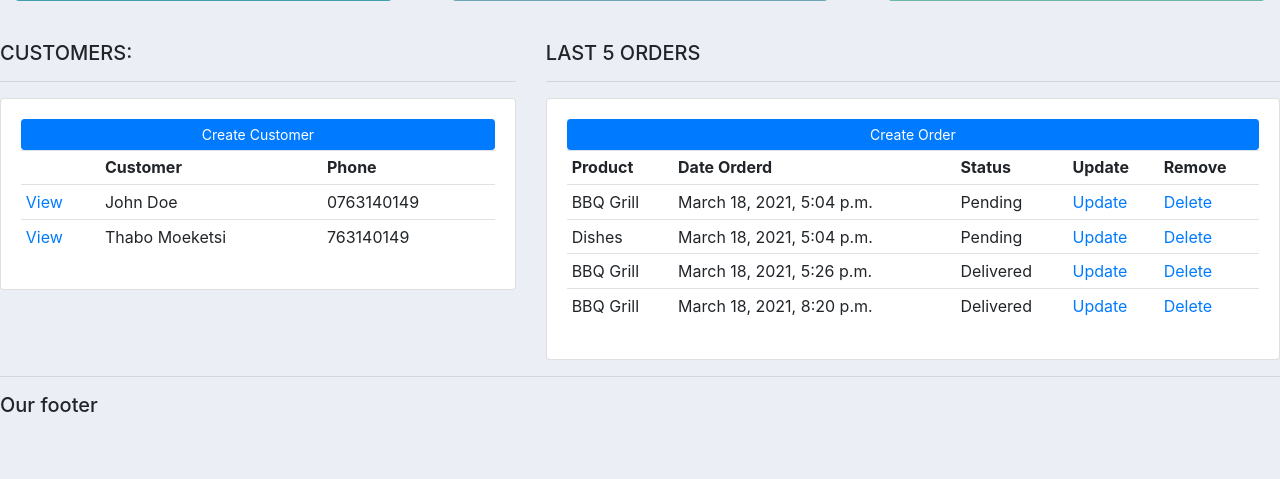
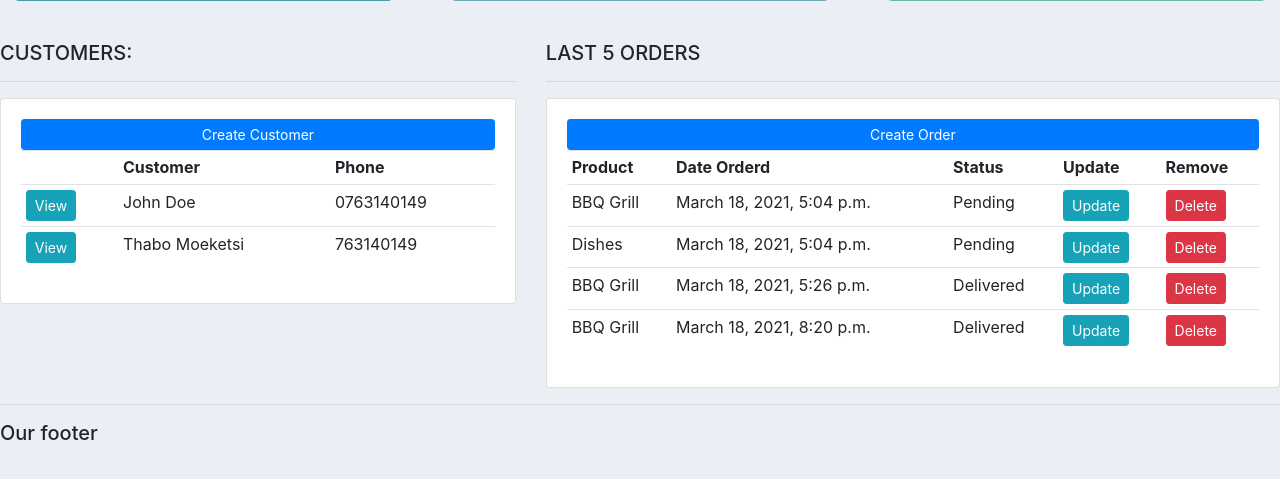
Before and after one commit to Tbonator/DjangoCRM, a Django app: page / in a window 1280 px wide. Shown: the part 231-710 px from the top of the page. Run offline with Django 3.2, Linux system fonts and the light colour scheme; data comes from the database, SQL or seed files in the repository; some libraries are stand-ins or nearby versions.

Commit message:
styling dashboard buttons

```diff
--- a/accounts/templates/accounts/dashboard.html
+++ b/accounts/templates/accounts/dashboard.html
@@ -16,7 +16,7 @@
 				</tr>
 				{% for customer in customers %}
 				<tr>
-					<td><a href="{% url 'customer' customer.id %}">View</a></td>
+					<td><a class="btn btn-sm btn-info" href="{% url 'customer' customer.id %}">View</a></td>
 					<td>{{customer.name}}</td>
 					<td>{{customer.phone}}</td>
 				</tr>
@@ -42,8 +42,8 @@
 					<td>{{order.product}}</td>
 					<td>{{order.date_created}}</td>
 					<td>{{order.status}}</td>
-					<td><a href="">Update</a></td>
-					<td><a href="">Delete</a></td>
+					<td><a class="btn btn-sm btn-info" href="">Update</a></td>
+					<td><a class="btn btn-sm btn-danger" href="">Delete</a></td>
 				</tr>
 				{% endfor %}
 				</tr>
```
